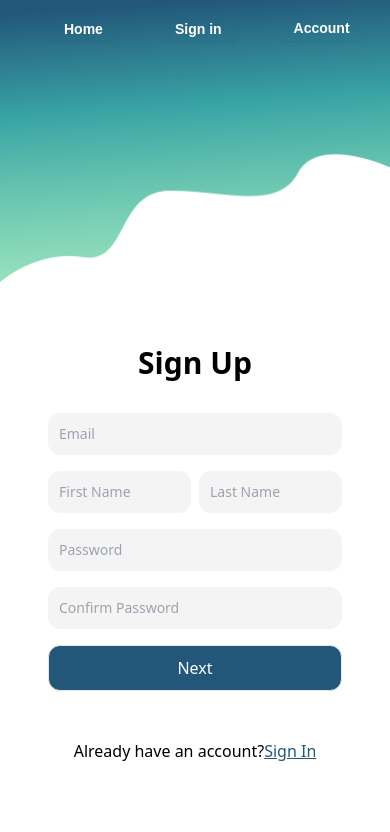
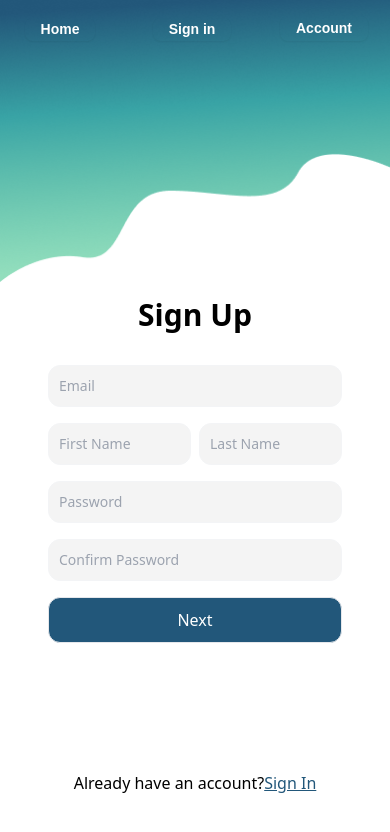
Before and after one commit to stefanlazar10/auth-flow-frontend, a React (Create React App) app: page /sign-up in a window 390 px wide. Shown: the top 832 px of the page. Built offline with nearby package versions, Linux system fonts and the light colour scheme.

Commit message:
responsiveness adjustments

```diff
--- a/src/components/form/LoginForm.js
+++ b/src/components/form/LoginForm.js
@@ -68,7 +68,7 @@ const LoginForm = () => {
         onSubmit={handleSubmit}
       >
         {({ errors, touched }) => (
-          <Form className="relative flex flex-col w-full space-y-4 mb-8 ">
+          <Form className="relative flex flex-col w-full space-y-4 mb-8">
             <Field
               className={clsx(
                 "border bg-grey-100 text-sm rounded-xl w-full p-2.5 focus:bg-white",
@@ -184,7 +184,7 @@ const LoginForm = () => {
           <LinkedIcon />
         </a>
       </div>
-      <div className="text-center mt-auto smm:pt-16 sm:pt-16 mdd:pt-8 md:pt-20 lg:pt-4">
+      <div className="text-center mt-auto smm:pt-8 sm:pt-24 tablet:pt-8 md:pt-20 lg:pt-4">
         {t("login.create-account")}
         <button disabled={isLoading}>
           {!isLoading ? (
--- a/src/components/form/SignUpForm.js
+++ b/src/components/form/SignUpForm.js
@@ -183,7 +183,7 @@ const SignUpForm = () => {
         )}
       </Formik>
 
-      <div className="text-center pt-12 mt-auto">
+      <div className="text-center pt-12 mt-auto smm:pt-28 sm:pt-32 mdd:pt-32 md:pt-32 lg:pt-4">
         {t("sign-up.existing-account")}
         <button disabled={isLoading}>
           {!isLoading ? (
--- a/src/pages/Home/Home.js
+++ b/src/pages/Home/Home.js
@@ -3,7 +3,7 @@ function Home() {
   return (
     <>
       <div className="relative h-full">
-        <img className="absolute z-0 w-full" src="Rectangle 4.png" />
+        <img className="absolute z-0 w-full"  src="Rectangle 4.png" />
         <div className="relative sticky z-10">
           <Navbar />
         </div>
--- a/src/pages/Login/Login.js
+++ b/src/pages/Login/Login.js
@@ -8,11 +8,11 @@ const Login = () => {
   return (
     <>
       <div className="relative w-full h-full">
-        <img className="absolute z-0 w-full" src="Rectangle 4.png" />
+        <img className="absolute z-0 w-full  md:h-[37%] lg:h-[50%]" src="Rectangle 4.png" />
         <div className="z-10 sticky top-0">
           <Navbar />
         </div>
-        <div className="px-12 sm:pt-20 lg:pt-32 md:pt-60 pb-24 h-full">
+        <div className="px-12 sm:pt-16 lg:pt-44 md:pt-4 pb-24 h-full">
           {/*<div className="px-12 lg:mt-24 pt-32 pb-24 h-full" vezi margin top pe rezolutie
           {/* <div className="z-10 absolute">
             {Object.keys(lngs).map((lng) => (
--- a/src/pages/Navbar/Navbar.js
+++ b/src/pages/Navbar/Navbar.js
@@ -18,7 +18,7 @@ function Navbar() {
 
   return (
     <div className="flex justify-between items-center sticky top-0">
-      <ul className="flex smm:ml-2 ml-8 gap-2 justify-center">
+      <ul className="grid grid-cols-3 sm:gap-3  md:grid-cols-1 tablet:grid-cols-1">
       <li className="flex justify-center p-4">
         {" "}
 
--- a/src/pages/Signup/Signup.js
+++ b/src/pages/Signup/Signup.js
@@ -11,7 +11,7 @@ const SignUp = () => {
           <Navbar />
         </div>
 
-        <div className="relative z-10 px-12 pt-72 pb-24 h-full">
+        <div className="relative z-10 px-12 pt-72 pb-24 sm:pt-60 tablet:pt-72 lg:pt-56 md:pt-72 h-full">
           <div className="text-3xl color-black text-center font-bold mb-8">
             {t("sign-up.title")}
           </div>
--- a/tailwind.config.js
+++ b/tailwind.config.js
@@ -3,10 +3,9 @@ module.exports = {
   content: ["./src/**/*.{html,js}"],
   theme: {
     screens: {
-      "2xl": { max: "1535px" },
+      "2xl": { max: "1800px" },
       xl: { max: "1279px" },
       lg: { min: "1023px" },
-      mdd:{min:"820px"},
       md: {min: "767px" },
       sm: { max: "639px" },
       smm:{max:"380px"},
```
